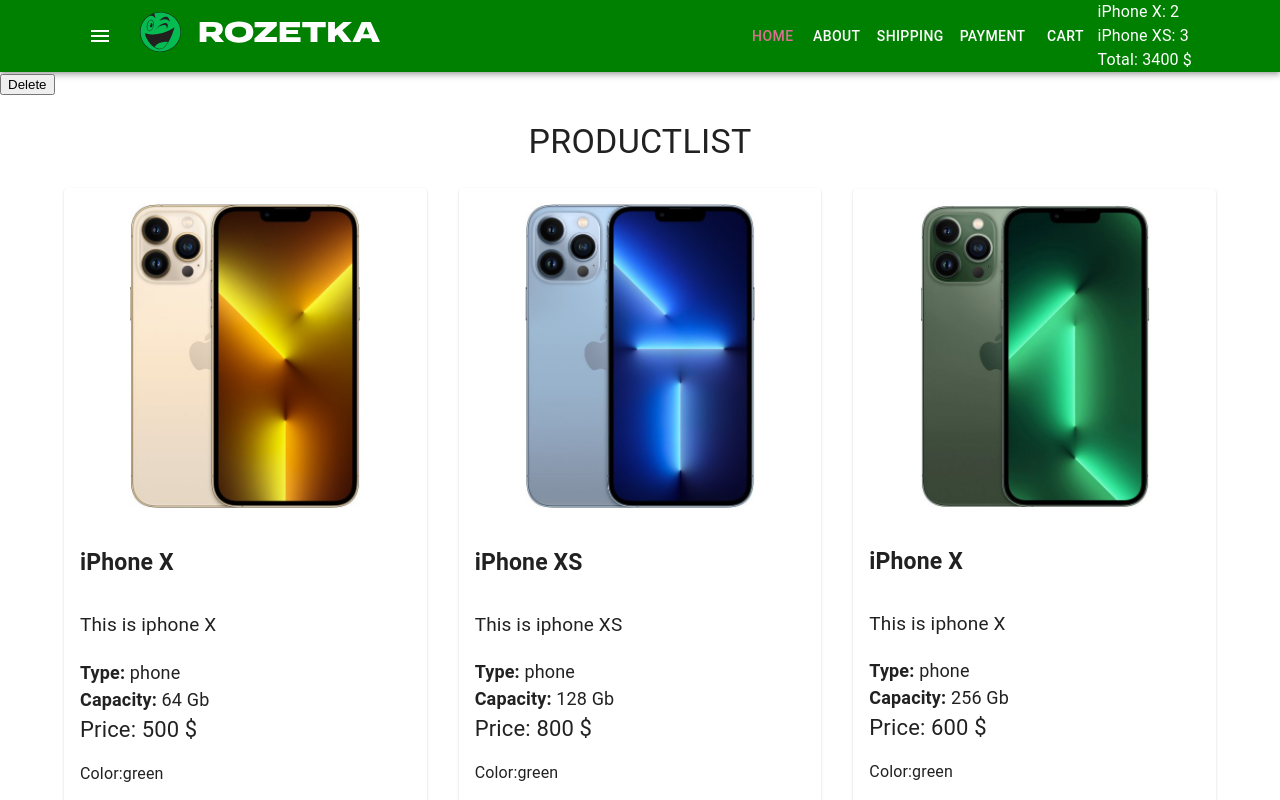
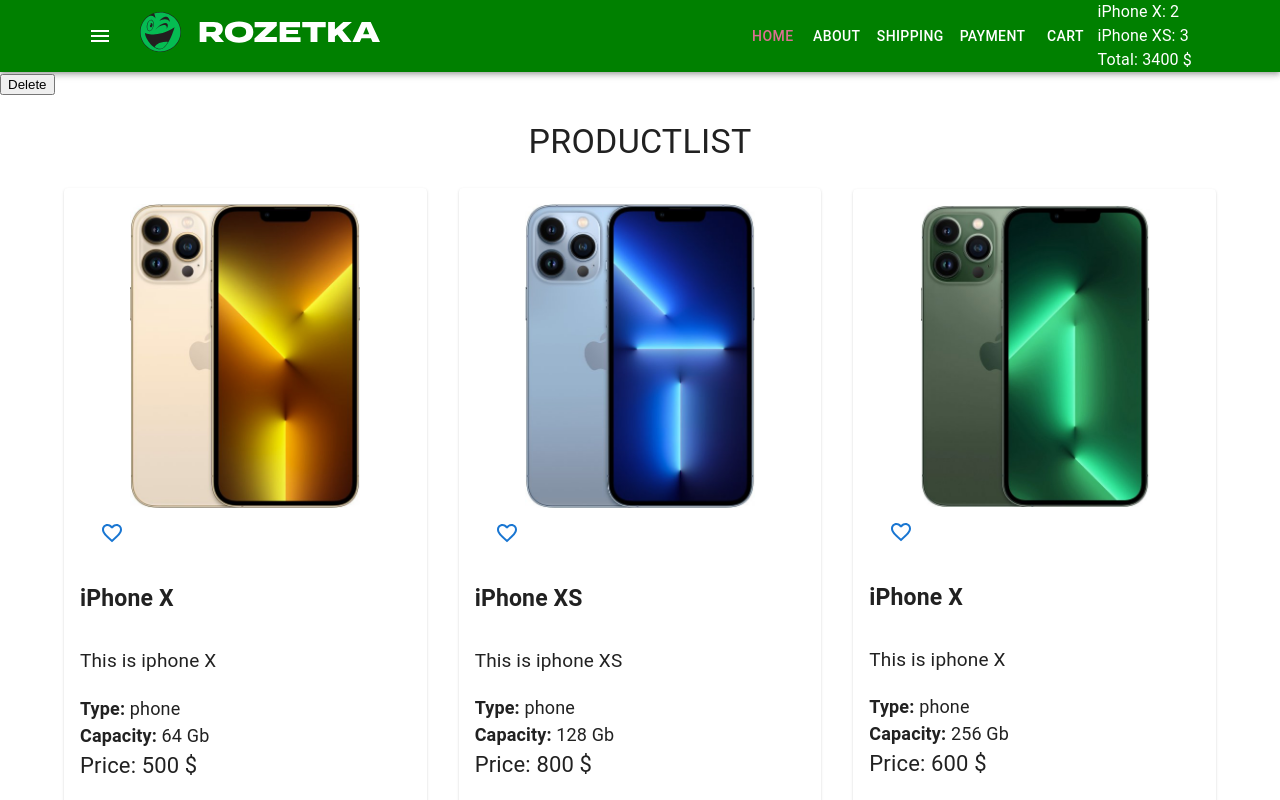
Before and after one commit to gsmoff/todo-react, a React (Create React App) app: page / in a window 1280 px wide. Shown: the top 800 px of the page. Built offline with nearby package versions, Linux system fonts and the light colour scheme.

Commit message:
add liked btn

```diff
--- a/src/components/Products/ProductsListItem.tsx
+++ b/src/components/Products/ProductsListItem.tsx
@@ -9,7 +9,11 @@ import {
 import "../Products/ProductsListItem.scss";
 import React, { useState } from "react";
 import { green } from "@mui/material/colors";
-import Guantity from 'components/Guantity/Guantity'
+import Guantity from "components/Guantity/Guantity";
+
+import FavoriteBorderIcon from "@mui/icons-material/FavoriteBorder";
+import FavoriteIcon from "@mui/icons-material/Favorite";
+
 type Props = {
   id: number;
   name: string;
@@ -19,6 +23,7 @@ type Props = {
   price: number;
   image: string;
   addProductToCart: (id: number, count: number) => void;
+  isLiked?: boolean;
 };
 
 const ProductsListItem = ({
@@ -30,6 +35,7 @@ const ProductsListItem = ({
   price,
   image,
   addProductToCart,
+  isLiked,
 }: Props) => {
   const [count, setCount] = useState<number>(1);
 
@@ -48,6 +54,9 @@ const ProductsListItem = ({
         <div className="product-image">
           <img src={image} alt={name} />
         </div>
+        <Button>
+          {isLiked ? <FavoriteIcon/> : <FavoriteBorderIcon/>}
+        </Button>
         <h4>{name}</h4>
         <p className="product-description">{description}</p>
         <div className="product-features">
@@ -55,7 +64,7 @@ const ProductsListItem = ({
           {type}
         </div>
         <div className="product-features">
-          <span>Capacity:</span > {capacity} Gb
+          <span>Capacity:</span> {capacity} Gb
         </div>
         <div className="product-price">Price: {price} $</div>
 
@@ -70,10 +79,7 @@ const ProductsListItem = ({
         />
       </CardContent>
       <CardActions className="btn-wrap">
-        <Button
-          variant="outlined"
-          onClick={() => addProductToCart(id, count)}
-        >
+        <Button variant="outlined" onClick={() => addProductToCart(id, count)}>
           Add to cart
         </Button>
       </CardActions>
```
